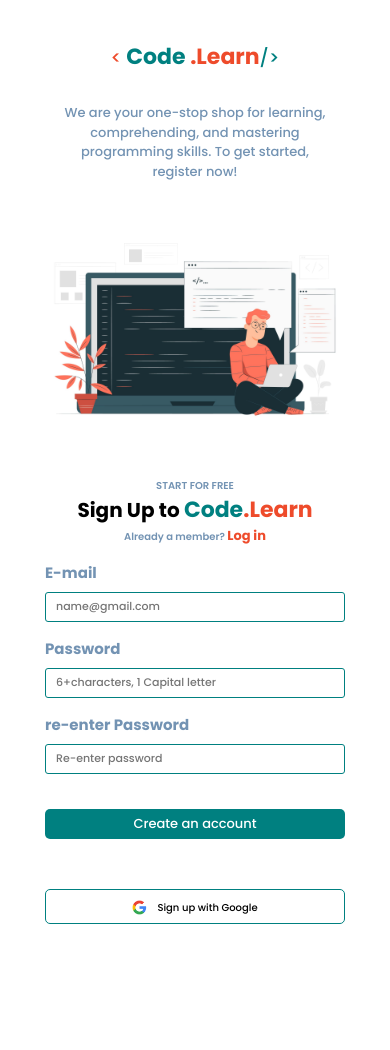
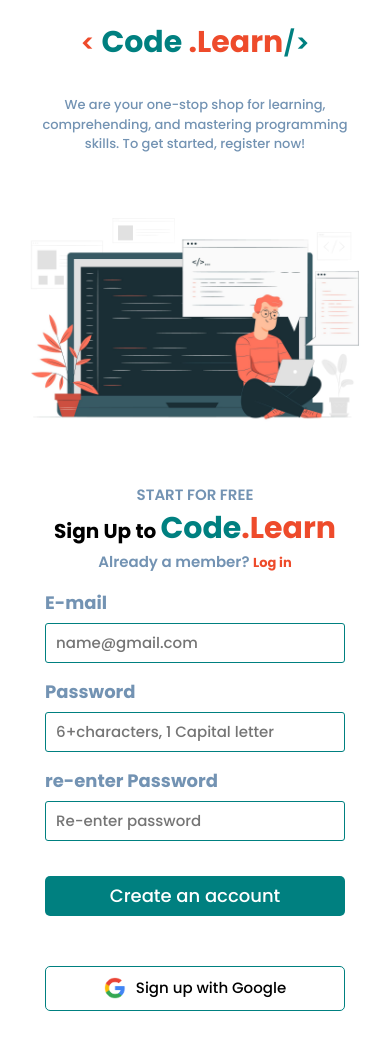
Before and after one commit to Ng1n3/Sign-up-Form, a plain HTML site: page index.html in a window 390 px wide. Before the commit the page ends 984 px from the top, so only its background shows below. Drawn offline with Linux system fonts and the light colour scheme.

Commit message:
fix reponsiveness bug and password validity

```diff
--- a/index.html
+++ b/index.html
@@ -23,7 +23,7 @@
                 <h1>Sign Up to <span class="logo"> <span class="blue">Code</span><span class="red">.Learn</span></h1>
                 <p class="member">Already a member? <span class="member-highlighted"><a href="#">Log in</a></span></p>
                 <section>
-                    <form>
+                    <form action="/" method="get" id="form">
                         <div class="input">
                             <label for="email">E-mail</label> <br>
                             <input type="email" placeholder="name@gmail.com" required pattern="[a-z0-9._%+-]+@[a-z0-9.-]+\.[a-z]{2,4}$">
@@ -35,11 +35,13 @@
                         <div class="input">
                             <label for="re-password">re-enter Password</label> <br>
                             <input type="password" class="re-password"
-                            id="confirmPassword" placeholder="Re-enter password" required>
+                            id="confirmPassword"
+                            oninput="psCheck()"
+                            placeholder="Re-enter password" required>
                             <p id="password-message"></p>
                         </div>
                         <div>
-                            <button type="submit" class="submit" class="submit" onclick="checkPassword()">Create an account</button>
+                            <button type="submit" class="submit" class="submit">Create an account</button>
                         </div>
                         <div class="sign-up">
                             <img src="images/google.png" alt="google" class="google">
--- a/script.js
+++ b/script.js
@@ -3,6 +3,7 @@ const capital = document.getElementById('capital');
 const number = document.getElementById('number');
 const length = document.getElementById('length');
 const myInput = document.getElementById('pswd');
+const form = document.getElementById('form');
 
 //when user clicks on the password field, show the message box
 myInput.onfocus = () => {
@@ -58,17 +59,31 @@ myInput.onkeyup = () => {
 
 
 }
-function checkPassword() {
+
+
+    const validatePassword = ()=> {
         let confirmPassword = document.getElementById('confirmPassword').value;
+        console.log("ps validate")
+
         let password = myInput.value;
-    console.log(password,confirmPassword);
         let message = document.getElementById('password-message')
 
+
         if(password.length != 0) {
-        if(password == confirmPassword) {
-            message.textContent = 'password Matched';
+            if(password === confirmPassword) {
+                message.textContent = '';
             }else {
                 message.textContent = 'password do not match'
             }
+
         }
     }
+
+
+    function psCheck(){
+        let confirmPassword = document.getElementById('confirmPassword').value;
+
+        if( confirmPassword !== " "){
+            validatePassword();
+        }
+    }
--- a/style.css
+++ b/style.css
@@ -176,7 +176,6 @@ button:hover {
     font-size: var(--button-level2);
     box-shadow: 5px 10px 10px darkgray;
     font-weight: var(--third-level);
-
 }
 
 .sign-up {
@@ -266,10 +265,13 @@ h2 {
 and (min-width: 360px)
 and (max-width: 640px) {
 
-
-
+    body {
+        margin: 0;
+        padding: 0;
+    }
     .container {
         padding: 0;
+        margin-top: 20px;
         width: 100%;
         display: flex;
         flex-direction: column;
@@ -279,14 +281,14 @@ and (max-width: 640px) {
 
 
     .logo {
-        font-size: 22px;
-        width: 100%
+        font-size: 30px;
+        width: 100%;
         margin: 0 auto;
     }
 
     h1 .bracket {
-        font-size: var(--subheading-level3);
-        font-weight: 500;
+        font-size: 25px;
+        font-weight: 600;
     }
 
     .logo-paragraph {
@@ -294,7 +296,7 @@ and (max-width: 640px) {
         margin: 20px auto;
         padding: 10px;
         font-size: 13px;
-        width: min(300px, 100%);
+        width: min(350px, 100%);
         color: var(--text-grey);
         font-weight: var(--second-level)
     }
@@ -311,7 +313,7 @@ and (max-width: 640px) {
 
     img,
     picture {
-    width: min(300px, 100%);
+    width: min(350px, 100%);
 
 }
 
@@ -325,7 +327,7 @@ and (max-width: 640px) {
 }
 
 .intro, .member {
-    font-size: 10px;
+    font-size: 15px;
     color: var(--text-grey);
     font-weight: var(--third-level);
 }
@@ -339,32 +341,33 @@ and (max-width: 640px) {
 }
 
 label {
-    font-size: 15px;
+    font-size: 18px;
 }
 
     input {
-        height: 30px;
+        height: 40px;
         width: 300px;
         padding: 5px 10px;
         border-radius: 3px;
         border: 1px solid var(--logo-blue);
         margin-top: 7px;
-        font-size: 11px;
+        font-size: 15px;
 }
 
 button {
     margin: 25px auto;
     align-self: center;
     width: 300px;
-    height: 30px;
+    height: 40px;
     border-radius: 5px;
     border: none;
     background-color: var(--logo-blue);
     color: white;
-    font-size: 13px;
+    font-size: 18px;
 }
 
 button:hover {
+    margin-top: 15px;
     cursor: pointer;
     font-size: 15px;
     box-shadow: 5px 10px 10px darkgray;
@@ -380,18 +383,18 @@ button:hover {
     gap: 10px;
     width: 300px;
     border-radius: 5px;
-    height: 35px;
+    height: 45px;
     padding: 10px;
     border: 1px solid var(--logo-blue)
 }
 
 .sign-up > p {
-    font-size: 10px;
+    font-size: 15px;
 }
 
 .sign-up > img {
-    width: 15px;
-    height: 15px;
+    width: 22px;
+    height: 22px;
 }
 
 #message {
```
Lines whose indentation alone changed are shown as unchanged.
